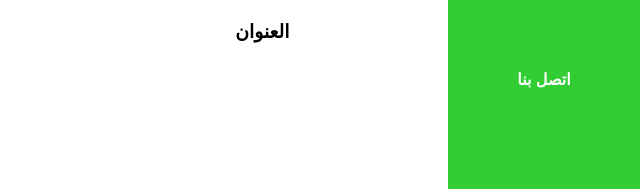
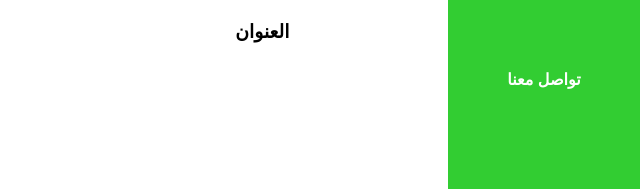
Before and after one commit to za3ror/za3ror, a plain HTML site: page index.html in a window 1280 px wide. Shown: the part 461-650 px from the top of the page, 640-1280 px from the left. Drawn offline with Linux system fonts and the light colour scheme.

Commit message:
Update index.html

```diff
--- a/index.html
+++ b/index.html
@@ -34,7 +34,7 @@
 
     <br>
 
-    <b><div style='color:#ffffff; transition:0s; margin:0 0 20px 0;' class="menu-item">اتصل بنا</div></b>
+    <b><div style='color:#ffffff; transition:0s; margin:0 0 20px 0;' class="menu-item">تواصل معنا</div></b>
 </div>
 
 
```
